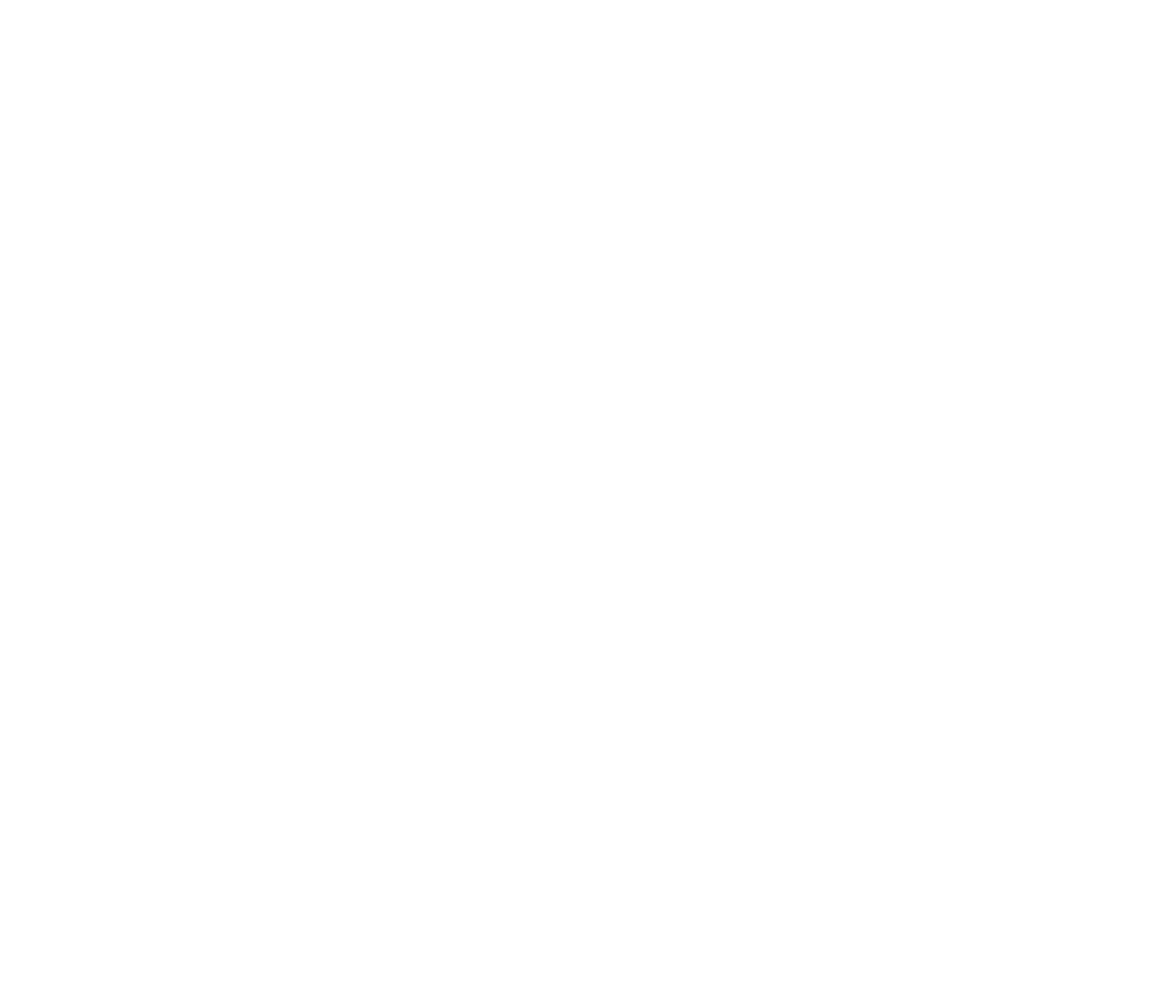
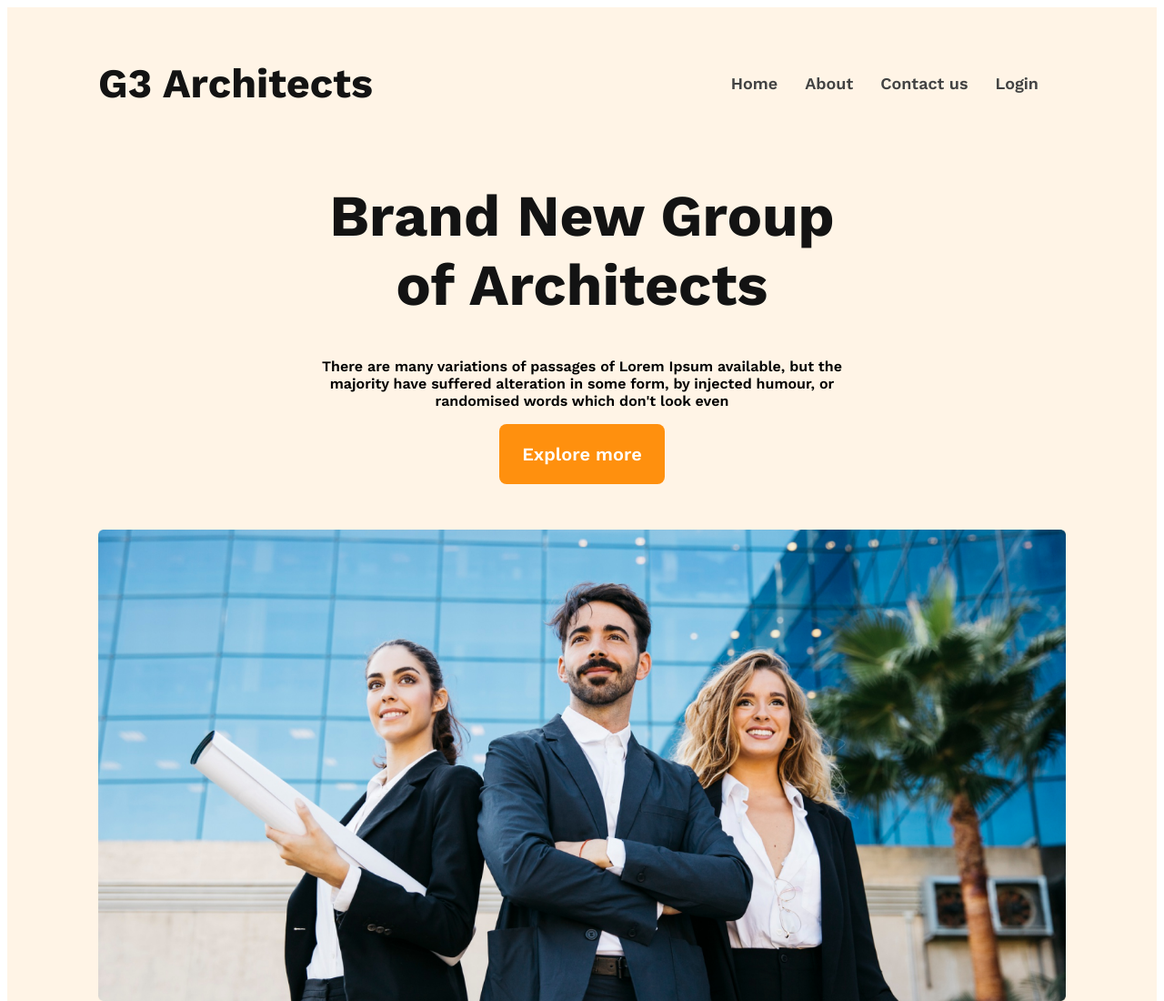
Before and after one commit to linux44gh6/G3-Architecture-2, a plain HTML site: page index.html in a window 1280 px wide. Shown: the top 1100 px of the page at 91% size. Before the commit the page ends 800 px from the top, so only its background shows below. Drawn offline with nearby package versions, Linux system fonts and the light colour scheme.

Commit message:
add nav and banner section

```diff
--- a/index.html
+++ b/index.html
@@ -8,7 +8,25 @@
 </head>
 <body>
     <header>
-
+        <nav>
+            <h1 class="nav-title">G3 Architects</h1>
+            <ul>
+                <li><a href="">Home</a></li>
+                <li><a href="">About</a></li>
+                <li><a href="">Contact us</a></li>
+                <li><a href="">Login</a></li>
+            </ul>
+        </nav>
+        <div class="baner">
+            <div class="baner-content">
+                <h1 class="baner-title">Brand New Group of Architects</h1>
+            <p class="baner-description">There are many variations of passages of Lorem Ipsum available, but the majority have suffered alteration in some form, by injected humour, or randomised words which don't look even</p>
+            <button class="btn-primary">Explore more</button>
+            </div>
+            <div class="baner-img">
+                <img src="images/banner.png" alt="">
+            </div>
+        </div>
     </header>
     <main>
 
--- a/style.css
+++ b/style.css
@@ -1,5 +1,88 @@
+@import url('https://fonts.googleapis.com/css2?family=Work+Sans:ital,wght@0,600;0,700;1,400&display=swap');
 
-@import url('https://fonts.googleapis.com/css2?family=Work+Sans:ital,wght@0,600;0,700;1,400&display=swap');
-*{
+/* shared style*/
+.btn-primary {
+    border-radius: 8px;
+    background: #FF900E;
+    color: #FFF;
+    text-align: center;
+    font-size: 20px;
+    font-weight: 600;
+    padding: 21px 25px;
+    border: none;
+
+}
+
+* {
     font-family: 'Work Sans', sans-serif;
 }
+
+/* style the website */
+header {
+    background: rgba(255, 144, 14, 0.10);
+    padding: 20px 100px;
+}
+
+nav {
+    display: flex;
+    justify-content: space-between;
+    align-items: center;
+}
+
+.nav-title {
+    color: #131313;
+    text-align: center;
+    font-size: 45px;
+    font-weight: 700;
+}
+
+nav>ul {
+    display: flex;
+}
+
+nav li {
+    list-style: none;
+    margin-right: 30px;
+}
+
+nav li a {
+    text-decoration: none;
+    color: #424242;
+    text-align: center;
+    font-size: 18px;
+    font-style: normal;
+    font-weight: 500;
+    line-height: 26px;
+}
+
+.banner {}
+
+.baner-title {
+    color: #131313;
+    text-align: center;
+    font-size: 4rem;
+    font-weight: 700;
+}
+
+.baner-descriptin {
+    color: var(--Dark-03, #727272);
+    text-align: center;
+    font-size: 16px;
+    font-weight: 400;
+    line-height: 26px;
+    /* 162.5% */
+}
+
+.baner-content {
+    width: 58.5%;
+    margin: auto;
+    text-align: center;
+}
+
+.baner-img {
+    margin-top: 50px;
+}
+
+.baner-img img {
+    width: 100%;
+}
```
